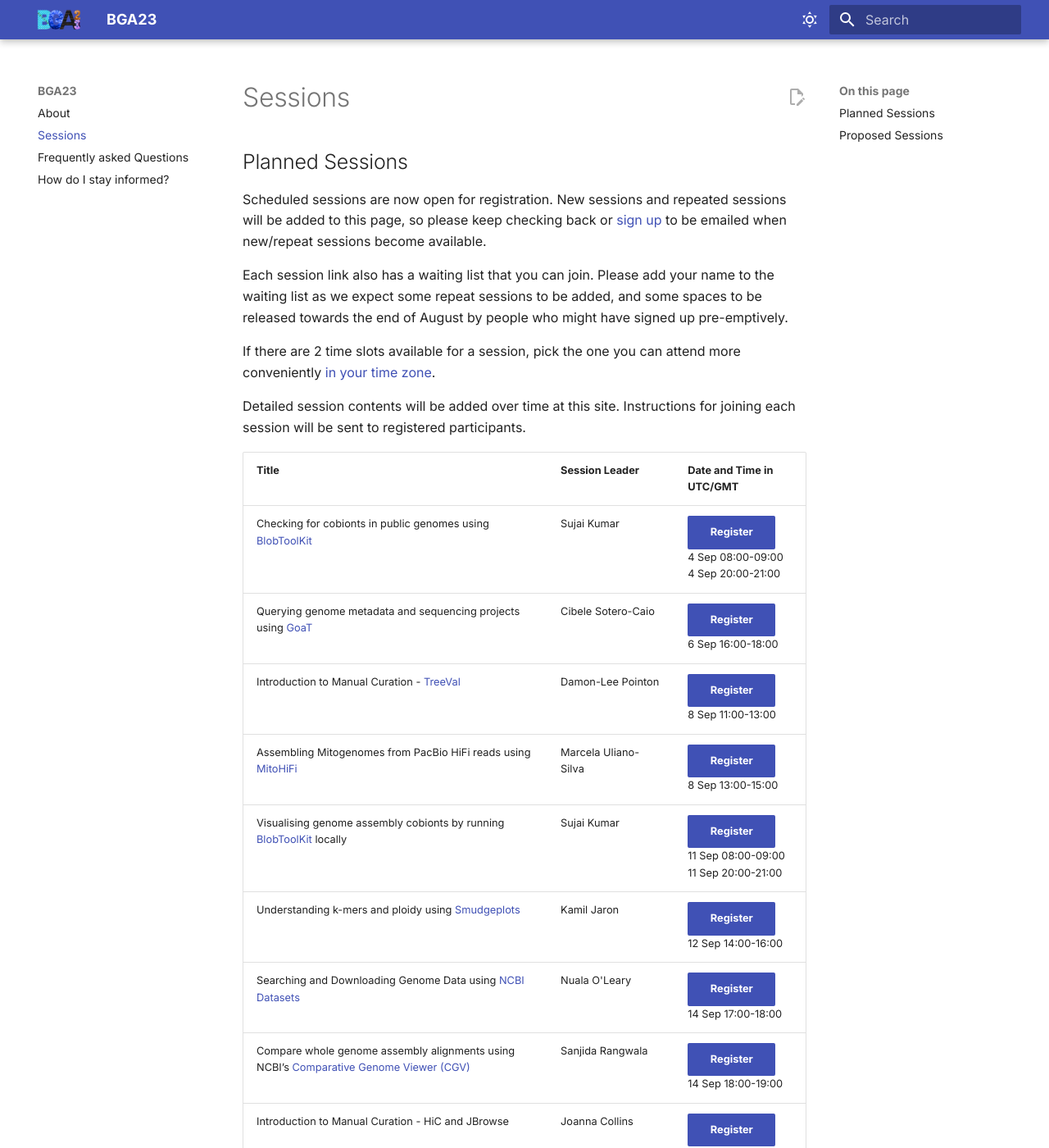
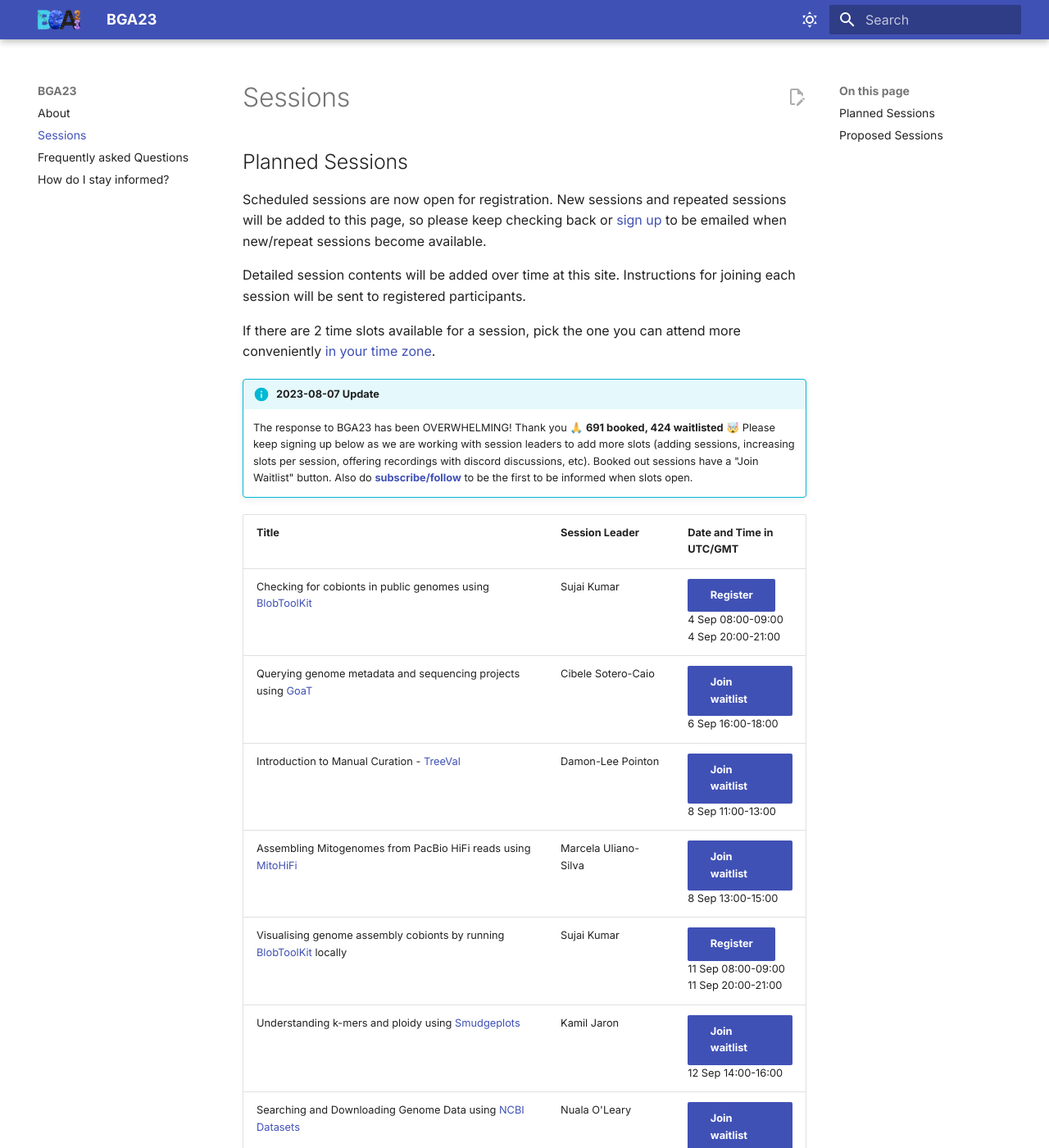
Before and after one commit to tol-training/tol-training.github.io, an MkDocs documentation site: the page built from docs/sessions.md, in a window 1280 px wide and 1400 px high. Shown: the whole window at 82% size. Built offline with MkDocs 1.6.1 and Material for MkDocs 9.7.7, drawn with Linux system fonts in a browser that asks for light colours; some of the changed text lies outside the part shown.

Commit message:
add waitlist info

```diff
--- a/docs/sessions.md
+++ b/docs/sessions.md
@@ -7,35 +7,36 @@
 
 Scheduled sessions are now open for registration. New sessions and repeated sessions will be added to this page, so please keep checking back or [sign up](signup.md) to be emailed when new/repeat sessions become available.
 
-Each session link also has a waiting list that you can join. Please add your name to the waiting list as we expect some repeat sessions to be added, and some spaces to be released towards the end of August by people who might have signed up pre-emptively.
+Detailed session contents will be added over time at this site. Instructions for joining each session will be sent to registered participants.
 
 If there are 2 time slots available for a session, pick the one you can attend more conveniently [in your time zone](https://www.timeanddate.com/worldclock/meetingtime.html?iso=20230915&p1=224&p2=41&p3=45&p4=4&p5=37&p6=170&p7=176&p8=33&p9=240&p10=22){: target="_blank"}.
 
-Detailed session contents will be added over time at this site. Instructions for joining each session will be sent to registered participants.
+!!! info "**2023-08-07 Update**"
+    The response to BGA23 has been OVERWHELMING! Thank you 🙏 **691 booked, 424 waitlisted** 🤯 Please keep signing up below as we are working with session leaders to add more slots (adding sessions, increasing slots per session, offering recordings with discord discussions, etc). Booked out sessions have a "Join Waitlist" button. Also do **[subscribe/follow](signup.md)** to be the first to be informed when slots open.
 
 | Title | Session Leader | Date and Time in UTC/GMT |
 |-------|----------------|--------------------------|
 | Checking for cobionts in public genomes using [BlobToolKit](https://blobtoolkit.genomehubs.org/view){: target="_blank"} | Sujai Kumar | [Register](https://buytickets.at/bga23/973209){ : target="_blank" .md-button .md-button--primary }<br/>4 Sep 08:00-09:00<br/>4 Sep 20:00-21:00 |
-| Querying genome metadata and sequencing projects using [GoaT](https://goat.genomehubs.org){: target="_blank"} | Cibele Sotero-Caio | [Register](https://buytickets.at/bga23/973002){ : target="_blank" .md-button .md-button--primary }<br/>6 Sep 16:00-18:00 |
-| Introduction to Manual Curation - [TreeVal](https://github.com/sanger-tol/treeval){: target="_blank"} | Damon-Lee Pointon | [Register](https://buytickets.at/bga23/973202){ : target="_blank" .md-button .md-button--primary }<br/>8 Sep 11:00-13:00 |
-| Assembling Mitogenomes from PacBio HiFi reads using [MitoHiFi](https://github.com/marcelauliano/MitoHiFi){: target="_blank"} | Marcela Uliano-Silva | [Register](https://buytickets.at/bga23/973171){ : target="_blank" .md-button .md-button--primary }<br/>8 Sep 13:00-15:00 |
+| Querying genome metadata and sequencing projects using [GoaT](https://goat.genomehubs.org){: target="_blank"} | Cibele Sotero-Caio | [Join waitlist](https://buytickets.at/bga23/973002){ : target="_blank" .md-button .md-button--primary }<br/>6 Sep 16:00-18:00 |
+| Introduction to Manual Curation - [TreeVal](https://github.com/sanger-tol/treeval){: target="_blank"} | Damon-Lee Pointon | [Join waitlist](https://buytickets.at/bga23/973202){ : target="_blank" .md-button .md-button--primary }<br/>8 Sep 11:00-13:00 |
+| Assembling Mitogenomes from PacBio HiFi reads using [MitoHiFi](https://github.com/marcelauliano/MitoHiFi){: target="_blank"} | Marcela Uliano-Silva | [Join waitlist](https://buytickets.at/bga23/973171){ : target="_blank" .md-button .md-button--primary }<br/>8 Sep 13:00-15:00 |
 | Visualising genome assembly cobionts by running [BlobToolKit](https://blobtoolkit.genomehubs.org/view){: target="_blank"} locally | Sujai Kumar | [Register](https://buytickets.at/bga23/973213){ : target="_blank" .md-button .md-button--primary }<br/>11 Sep 08:00-09:00<br/>11 Sep 20:00-21:00 |
-| Understanding k-mers and ploidy using [Smudgeplots](https://github.com/KamilSJaron/smudgeplot){: target="_blank"} | Kamil Jaron | [Register](https://buytickets.at/bga23/973117){ : target="_blank" .md-button .md-button--primary }<br/>12 Sep 14:00-16:00 |
-| Searching and Downloading Genome Data using [NCBI Datasets](https://www.ncbi.nlm.nih.gov/datasets/){: target="_blank"} | Nuala O'Leary | [Register](https://buytickets.at/bga23/973214){ : target="_blank" .md-button .md-button--primary }<br/>14 Sep 17:00-18:00 |
-| Compare whole genome assembly alignments using NCBI’s [Comparative Genome Viewer (CGV)](https://www.ncbi.nlm.nih.gov/genome/cgv){: target="_blank"} | Sanjida Rangwala | [Register](https://buytickets.at/bga23/973216){ : target="_blank" .md-button .md-button--primary }<br/>14 Sep 18:00-19:00 |
-| Introduction to Manual Curation - HiC and JBrowse | Joanna Collins | [Register](https://buytickets.at/bga23/973204){ : target="_blank" .md-button .md-button--primary }<br/>15 Sep 11:00-13:00 |
-| Introduction to NextFlow for Genomics | Solenne Correard | [Register](https://buytickets.at/bga23/973982){ : target="_blank" .md-button .md-button--primary }<br/>19 Sep 19:00-21:00 |
-| [BUSCO](https://busco.ezlab.org/){: target="_blank"} - from QC to gene prediction and phylogenomics | Rob Waterhouse | [Register](https://buytickets.at/bga23/973174){ : target="_blank" .md-button .md-button--primary }<br/>20 Sep 08:00-10:00<br/>20 Sep 17:00-19:00 |
-| Classifying Transposable Elements with [Earl Grey TE](https://github.com/TobyBaril/EarlGrey){: target="_blank"} | Tobias Baril | [Register](https://buytickets.at/bga23/973218){ : target="_blank" .md-button .md-button--primary }<br/>21 Sep 12:00-14:00 |
-| Assembling Genomes with the [VGP-Galaxy Pipeline](https://training.galaxyproject.org/training-material/topics/assembly/tutorials/vgp_genome_assembly/tutorial.html){: target="_blank"} | Delphine Lariviere | [Register](https://buytickets.at/bga23/973190){ : target="_blank" .md-button .md-button--primary }<br/>21 Sep 17:00-19:00 |
-| [Gfastar](https://github.com/vgl-hub/gfastar): a tool suite to assist genome assembly | Giulio Formenti and Cassidy Johnson | [Register](https://buytickets.at/bga23/973193){ : target="_blank" .md-button .md-button--primary }<br/>22 Sep 14:00-16:00 |
-| Scalable telomere-to-telomere assembly with [hifiasm](https://github.com/chhylp123/hifiasm){: target="_blank"} | Haoyu Cheng | [Register](https://buytickets.at/bga23/975629){ : target="_blank" .md-button .md-button--primary }<br/>22 Sep 17:00-18:00 |
+| Understanding k-mers and ploidy using [Smudgeplots](https://github.com/KamilSJaron/smudgeplot){: target="_blank"} | Kamil Jaron | [Join waitlist](https://buytickets.at/bga23/973117){ : target="_blank" .md-button .md-button--primary }<br/>12 Sep 14:00-16:00 |
+| Searching and Downloading Genome Data using [NCBI Datasets](https://www.ncbi.nlm.nih.gov/datasets/){: target="_blank"} | Nuala O'Leary | [Join waitlist](https://buytickets.at/bga23/973214){ : target="_blank" .md-button .md-button--primary }<br/>14 Sep 17:00-18:00 |
+| Compare whole genome assembly alignments using NCBI’s [Comparative Genome Viewer (CGV)](https://www.ncbi.nlm.nih.gov/genome/cgv){: target="_blank"} | Sanjida Rangwala | [Join waitlist](https://buytickets.at/bga23/973216){ : target="_blank" .md-button .md-button--primary }<br/>14 Sep 18:00-19:00 |
+| Introduction to Manual Curation - HiC and JBrowse | Joanna Collins | [Join waitlist](https://buytickets.at/bga23/973204){ : target="_blank" .md-button .md-button--primary }<br/>15 Sep 11:00-13:00 |
+| Introduction to NextFlow for Genomics | Solenne Correard | [Join waitlist](https://buytickets.at/bga23/973982){ : target="_blank" .md-button .md-button--primary }<br/>19 Sep 19:00-21:00 |
+| [BUSCO](https://busco.ezlab.org/){: target="_blank"} - from QC to gene prediction and phylogenomics | Rob Waterhouse | [Join waitlist](https://buytickets.at/bga23/973174){ : target="_blank" .md-button .md-button--primary }<br/>20 Sep 08:00-10:00<br/>20 Sep 17:00-19:00 |
+| Classifying Transposable Elements with [Earl Grey TE](https://github.com/TobyBaril/EarlGrey){: target="_blank"} | Tobias Baril | [Join waitlist](https://buytickets.at/bga23/973218){ : target="_blank" .md-button .md-button--primary }<br/>21 Sep 12:00-14:00 |
+| Assembling Genomes with the [VGP-Galaxy Pipeline](https://training.galaxyproject.org/training-material/topics/assembly/tutorials/vgp_genome_assembly/tutorial.html){: target="_blank"} | Delphine Lariviere | [Join waitlist](https://buytickets.at/bga23/973190){ : target="_blank" .md-button .md-button--primary }<br/>21 Sep 17:00-19:00 |
+| [Gfastar](https://github.com/vgl-hub/gfastar): a tool suite to assist genome assembly | Giulio Formenti and Cassidy Johnson | [Join waitlist](https://buytickets.at/bga23/973193){ : target="_blank" .md-button .md-button--primary }<br/>22 Sep 14:00-16:00 |
+| Scalable telomere-to-telomere assembly with [hifiasm](https://github.com/chhylp123/hifiasm){: target="_blank"} | Haoyu Cheng | [Join waitlist](https://buytickets.at/bga23/975629){ : target="_blank" .md-button .md-button--primary }<br/>22 Sep 17:00-18:00 |
 | ENA Standards and Submission | Maira Ihsan | [Register](https://buytickets.at/bga23/973225){ : target="_blank" .md-button .md-button--primary }<br/>25 Sep 09:00-11:00<br/>26 Sep 18:00-20:00 |
 | ENA data retrieval and EMBL-EBI's Biodiversity Portals | Alexey Sokolov | [Register](https://buytickets.at/bga23/973223){ : target="_blank" .md-button .md-button--primary }<br/>26 Sep 09:00-10:00<br/>27 Sep 18:00-19:00 |
-| Assess genome assemblies with [Merqury](https://github.com/marbl/merqury){: target="_blank"} | Arang Rhie | [Register](https://buytickets.at/bga23/973198){ : target="_blank" .md-button .md-button--primary }<br/>26 Sep 12:00-14:00<br/>28 Sep 20:00-22:00 |
-| [EASEL](https://gitlab.com/PlantGenomicsLab/easel){: target="_blank"} (Efficient, Accurate, Scalable Eukaryotic modeLs): software for eukaryotic structural and functional genome annotation | Jill Wegrzyn and Cynthia Webster | [Register](https://buytickets.at/bga23/975736){ : target="_blank" .md-button .md-button--primary }<br/>27 Sep 13:00-15:00 |
-| Annotating genomes the [Ensembl](https://rapid.ensembl.org/info/genome/genebuild/index.html){: target="_blank"} way: General Concepts and Background + A Case study: Annotating Fungal Genomes - The Challenges! | Leanne Haggerty | [Register](https://buytickets.at/bga23/976019){ : target="_blank" .md-button .md-button--primary }<br/>28 Sep 12:00-14:00 |
-| Annotating genomes the [Ensembl](https://rapid.ensembl.org/info/genome/genebuild/index.html){: target="_blank"} way: Hands-on - From RNAseq reads to gene models | José G Pérez-Silva | [Register](https://buytickets.at/bga23/976020){ : target="_blank" .md-button .md-button--primary }<br/>28 Sep 14:00-16:00 |
+| Assess genome assemblies with [Merqury](https://github.com/marbl/merqury){: target="_blank"} | Arang Rhie | [Join waitlist](https://buytickets.at/bga23/973198){ : target="_blank" .md-button .md-button--primary }<br/>26 Sep 12:00-14:00<br/>28 Sep 20:00-22:00 |
+| [EASEL](https://gitlab.com/PlantGenomicsLab/easel){: target="_blank"} (Efficient, Accurate, Scalable Eukaryotic modeLs): software for eukaryotic structural and functional genome annotation | Jill Wegrzyn and Cynthia Webster | [Join waitlist](https://buytickets.at/bga23/975736){ : target="_blank" .md-button .md-button--primary }<br/>27 Sep 13:00-15:00 |
+| Annotating genomes the [Ensembl](https://rapid.ensembl.org/info/genome/genebuild/index.html){: target="_blank"} way: General Concepts and Background + A Case study: Annotating Fungal Genomes - The Challenges! | Leanne Haggerty | [Join waitlist](https://buytickets.at/bga23/976019){ : target="_blank" .md-button .md-button--primary }<br/>28 Sep 12:00-14:00 |
+| Annotating genomes the [Ensembl](https://rapid.ensembl.org/info/genome/genebuild/index.html){: target="_blank"} way: Hands-on - From RNAseq reads to gene models | José G Pérez-Silva | [Join waitlist](https://buytickets.at/bga23/976020){ : target="_blank" .md-button .md-button--primary }<br/>28 Sep 14:00-16:00 |
 
 ## Proposed Sessions
 
```
Also changed, not shown: docs/session-leaders.md (+47 -8 lines).
